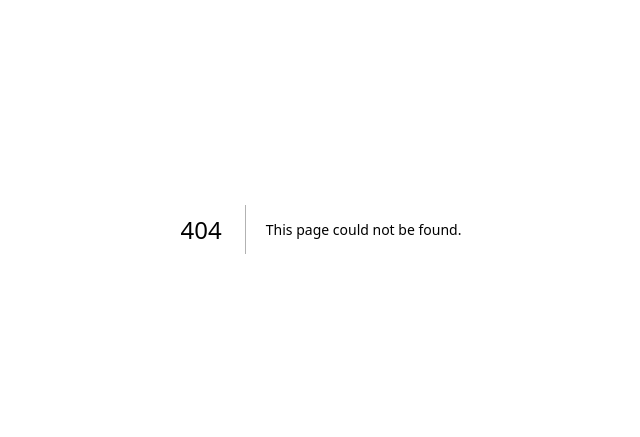
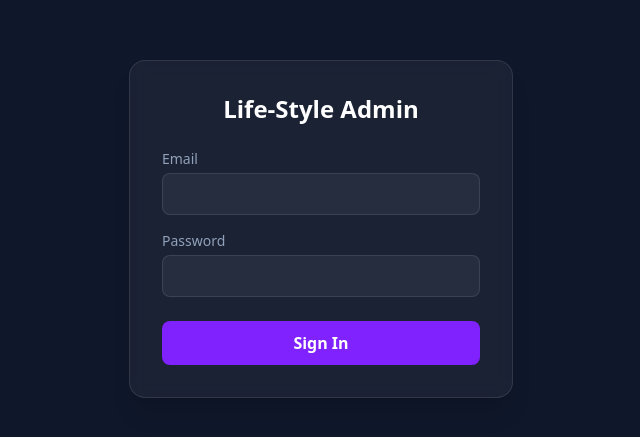
Before and after one commit to nguyenthinhit996/life-style, a Next.js app: page /admin/login in a window 1280 px wide. Before the commit this address had no page. Shown: the part 171-608 px from the top of the page, without its empty margins (319-959 px from the left). Built offline with nearby package versions, Linux system fonts and the light colour scheme.

Commit message:
feat: Phase 2 — NextAuth credentials auth + middleware + login page

```diff
--- /dev/null
+++ b/src/app/admin/login/page.tsx
@@ -0,0 +1,71 @@
+'use client'
+import { useState } from 'react'
+import { signIn } from 'next-auth/react'
+import { useRouter } from 'next/navigation'
+
+export default function LoginPage() {
+  const router = useRouter()
+  const [email, setEmail] = useState('')
+  const [password, setPassword] = useState('')
+  const [error, setError] = useState('')
+  const [loading, setLoading] = useState(false)
+
+  async function handleSubmit(e: React.FormEvent) {
+    e.preventDefault()
+    setError('')
+    setLoading(true)
+    const result = await signIn('credentials', {
+      email,
+      password,
+      redirect: false,
+    })
+    setLoading(false)
+    if (result?.error) {
+      setError('Invalid email or password.')
+    } else {
+      router.push('/admin')
+    }
+  }
+
+  return (
+    <main className="flex min-h-screen items-center justify-center bg-[#0F172A] px-4">
+      <div className="w-full max-w-sm rounded-2xl border border-white/10 bg-white/5 p-8 shadow-xl backdrop-blur">
+        <h1 className="mb-6 text-center text-2xl font-bold text-white">
+          Life-Style Admin
+        </h1>
+        <form onSubmit={handleSubmit} className="flex flex-col gap-4">
+          <div className="flex flex-col gap-1">
+            <label className="text-sm text-slate-400">Email</label>
+            <input
+              type="email"
+              required
+              value={email}
+              onChange={e => setEmail(e.target.value)}
+              className="rounded-lg border border-white/10 bg-white/5 px-4 py-2 text-white outline-none focus:border-violet-500"
+            />
+          </div>
+          <div className="flex flex-col gap-1">
+            <label className="text-sm text-slate-400">Password</label>
+            <input
+              type="password"
+              required
+              value={password}
+              onChange={e => setPassword(e.target.value)}
+              className="rounded-lg border border-white/10 bg-white/5 px-4 py-2 text-white outline-none focus:border-violet-500"
+            />
+          </div>
+          {error && (
+            <p className="text-sm text-red-400">{error}</p>
+          )}
+          <button
+            type="submit"
+            disabled={loading}
+            className="mt-2 rounded-lg bg-violet-600 px-4 py-2.5 font-semibold text-white transition hover:bg-violet-700 disabled:opacity-50"
+          >
+            {loading ? 'Signing in…' : 'Sign In'}
+          </button>
+        </form>
+      </div>
+    </main>
+  )
+}
--- /dev/null
+++ b/src/app/admin/page.tsx
@@ -0,0 +1,8 @@
+export default function AdminDashboard() {
+  return (
+    <main className="flex min-h-screen flex-col items-center justify-center bg-[#0F172A] text-white gap-4">
+      <h1 className="text-3xl font-bold">Admin Dashboard</h1>
+      <p className="text-slate-400">Phase 2 auth complete — Phase 3 dashboard coming next.</p>
+    </main>
+  )
+}
--- /dev/null
+++ b/src/app/api/auth/[...nextauth]/route.ts
@@ -0,0 +1,2 @@
+import { handlers } from '@/lib/auth'
+export const { GET, POST } = handlers
--- /dev/null
+++ b/src/lib/auth.ts
@@ -0,0 +1,37 @@
+import NextAuth from 'next-auth'
+import Credentials from 'next-auth/providers/credentials'
+import bcrypt from 'bcryptjs'
+import { getUserByEmail } from '@/lib/db'
+
+export const { handlers, auth, signIn, signOut } = NextAuth({
+  providers: [
+    Credentials({
+      name: 'Credentials',
+      credentials: {
+        email:    { label: 'Email',    type: 'email' },
+        password: { label: 'Password', type: 'password' },
+      },
+      async authorize(credentials) {
+        if (!credentials?.email || !credentials?.password) return null
+        const user = await getUserByEmail(credentials.email as string)
+        if (!user) return null
+        const valid = await bcrypt.compare(credentials.password as string, user.password)
+        if (!valid) return null
+        return { id: user.id, email: user.email, name: user.name, role: user.role }
+      },
+    }),
+  ],
+  callbacks: {
+    async jwt({ token, user }) {
+      if (user) token.role = (user as any).role
+      return token
+    },
+    async session({ session, token }) {
+      if (session.user) (session.user as any).role = token.role
+      return session
+    },
+  },
+  pages: {
+    signIn: '/admin/login',
+  },
+})
--- /dev/null
+++ b/src/middleware.ts
@@ -0,0 +1,19 @@
+import { auth } from '@/lib/auth'
+import { NextResponse } from 'next/server'
+
+export default auth((req) => {
+  const isAdminRoute = req.nextUrl.pathname.startsWith('/admin')
+  const isLoginPage  = req.nextUrl.pathname === '/admin/login'
+  const isLoggedIn   = !!req.auth
+
+  if (isAdminRoute && !isLoginPage && !isLoggedIn) {
+    return NextResponse.redirect(new URL('/admin/login', req.url))
+  }
+  if (isLoginPage && isLoggedIn) {
+    return NextResponse.redirect(new URL('/admin', req.url))
+  }
+})
+
+export const config = {
+  matcher: ['/admin/:path*'],
+}
```
Also changed, not shown: 2 other files (tests, documents, lock files or other folders).
